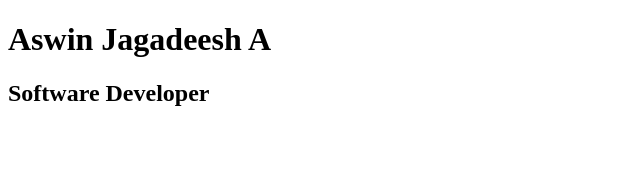
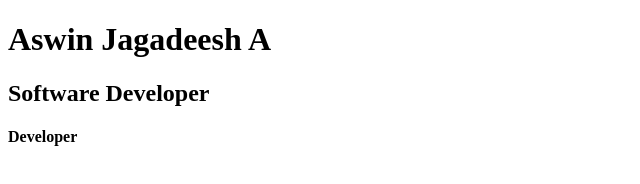
Before and after one commit to aswinJammanath/Git-learning-1, a plain HTML site: page index.html in a window 1280 px wide. Shown: the full height of the page, 0-640 px from the left. Drawn offline with Linux system fonts and the light colour scheme.

Commit message:
changed indec.html from master

```diff
--- a/index.html
+++ b/index.html
@@ -9,5 +9,6 @@
 <body>
     <h1>Aswin Jagadeesh A</h1>
     <h2>Software Developer</h2>
+    <h4>Developer</h4>
 </body>
 </html>
```
